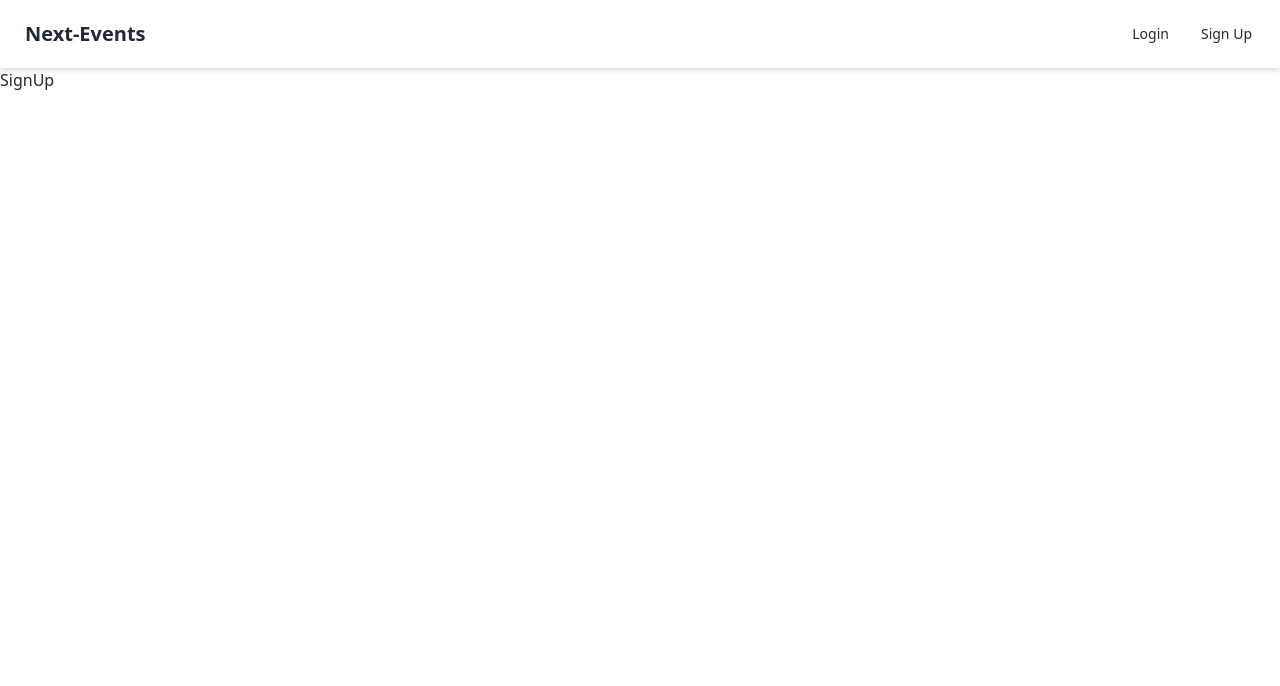
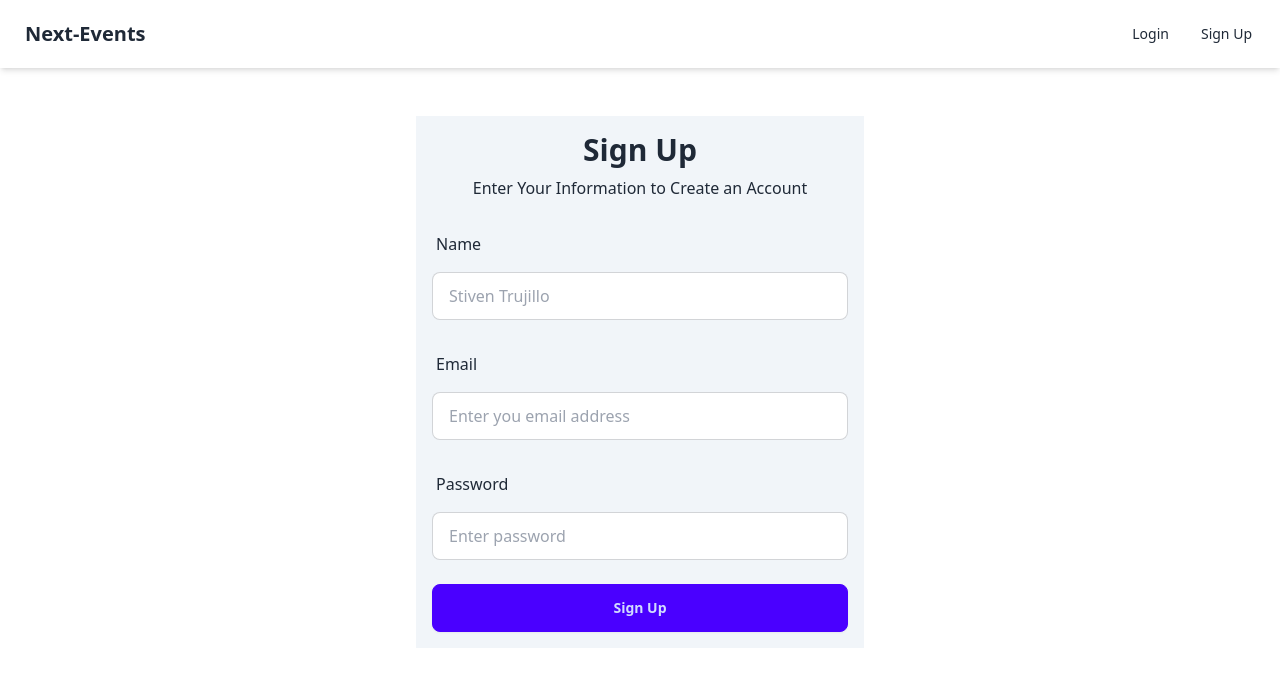
Before and after one commit to stivenjsdev/next-events, a Next.js app: page /signup in a window 1280 px wide. Shown: the top 686 px of the page. Built offline with nearby package versions, Linux system fonts and the light colour scheme.

Commit message:
feat: mongoose, user model, user action, sign up form

```diff
--- a/app/layout.tsx
+++ b/app/layout.tsx
@@ -1,5 +1,6 @@
 import type { Metadata } from "next";
 import localFont from "next/font/local";
+import { Toaster } from "react-hot-toast";
 import Navbar from "../components/Navbar";
 import "./globals.css";
 
@@ -30,6 +31,7 @@ export default function RootLayout({
       <body
         className={`${geistSans.variable} ${geistMono.variable} antialiased`}
       >
+        <Toaster position="bottom-right" />
         <Navbar />
         {children}
       </body>
--- a/app/page.tsx
+++ b/app/page.tsx
@@ -9,7 +9,6 @@ export const metadata: Metadata = {
 
 export default async function Home() {
   const users = await getUser();
-  console.log(users);
 
   return (
     <div className="m-2">
--- a/app/signup/page.tsx
+++ b/app/signup/page.tsx
@@ -1,3 +1,13 @@
+import SignUpForm from "@/components/SignUpForm";
+
 export default function SignUp() {
-  return <div>SignUp</div>;
+  return (
+    <div className="my-12 mx-auto w-full max-w-md p-4 bg-slate-100">
+      <div className="space-y-2 text-center mb-6">
+        <h1 className="text-3xl font-bold">Sign Up</h1>
+        <p>Enter Your Information to Create an Account</p>
+      </div>
+      <SignUpForm />
+    </div>
+  );
 }
--- /dev/null
+++ b/components/SignUpForm.tsx
@@ -0,0 +1,76 @@
+"use client";
+
+import { createUser } from "@/lib/actions/user.action";
+import { FormEvent, useState } from "react";
+import toast from "react-hot-toast";
+
+export default function SignUpForm() {
+  const [email, setEmail] = useState("");
+  const [name, setName] = useState("");
+  const [password, setPassword] = useState("");
+
+  const handleSubmit = async (e: FormEvent) => {
+    e.preventDefault();
+    try {
+      const user = await createUser({ email, name, password });
+
+      if (user) {
+        toast.success("Sign Up Successful");
+      }
+    } catch (error) {
+      console.log(error);
+      toast.error("Sign Up Failed: This email is already registered");
+    }
+  };
+
+  return (
+    <form onSubmit={handleSubmit} className="space-y-6">
+      <div className="space-y-2">
+        <label htmlFor="name" className="label">
+          Name
+        </label>
+        <input
+          type="text"
+          id="name"
+          className="input input-bordered w-full"
+          value={name}
+          onChange={(e) => setName(e.target.value)}
+          placeholder="Stiven Trujillo"
+          required
+        />
+      </div>
+      <div className="space-y-2">
+        <label htmlFor="email" className="label">
+          Email
+        </label>
+        <input
+          type="email"
+          id="email"
+          className="input input-bordered w-full"
+          value={email}
+          onChange={(e) => setEmail(e.target.value)}
+          placeholder="Enter you email address"
+          required
+        />
+      </div>
+      <div className="space-y-2">
+        <label htmlFor="password" className="label">
+          Password
+        </label>
+        <input
+          type="password"
+          id="password"
+          className="input input-bordered w-full"
+          value={password}
+          onChange={(e) => setPassword(e.target.value)}
+          placeholder="Enter password"
+          required
+          minLength={6}
+        />
+      </div>
+      <button type="submit" className="btn btn-primary btn-block mt-4">
+        Sign Up
+      </button>
+    </form>
+  );
+}
--- /dev/null
+++ b/lib/actions/user.action.ts
@@ -0,0 +1,21 @@
+"use server";
+
+import { dbConnect } from "@/lib/dbConnect";
+import { User, UserType } from "@/lib/models/user.model";
+import { CreateUserFormData } from "@/types/form.type";
+import bcrypt from "bcrypt";
+
+export async function createUser(user: CreateUserFormData): Promise<UserType> {
+  await dbConnect();
+
+  const hashedPassword = await bcrypt.hash(user.password, 12);
+
+  const newUser = new User({
+    ...user,
+    password: hashedPassword,
+  });
+
+  await newUser.save();
+
+  return JSON.parse(JSON.stringify(newUser));
+}
--- /dev/null
+++ b/lib/dbConnect.ts
@@ -0,0 +1,29 @@
+import mongoose from "mongoose";
+
+interface MongooseGlobal extends globalThis.Global {
+  mongoose: {
+    conn: mongoose.Mongoose | null;
+    promise: Promise<mongoose.Mongoose> | null;
+  };
+}
+
+declare const global: MongooseGlobal;
+
+const cached = global.mongoose || { conn: null, promise: null };
+const MONGODB_URI = process.env.MONGODB_URI;
+
+export const dbConnect = async () => {
+  if (cached.conn) return cached.conn;
+
+  if (!MONGODB_URI) throw new Error("MongoDB URI is missing");
+
+  cached.promise =
+    cached.promise ||
+    mongoose.connect(MONGODB_URI, {
+      dbName: "next-events",
+      bufferCommands: false,
+    });
+
+  cached.conn = await cached.promise;
+  return cached.conn;
+};
--- /dev/null
+++ b/lib/models/user.model.ts
@@ -0,0 +1,37 @@
+import { Document, Model, Schema, model, models } from "mongoose";
+
+export type UserType = {
+  email: string;
+  name: string;
+  password: string;
+  imageUrl?: string;
+};
+
+export type UserDocumentType = Document & UserType;
+
+const UserSchema = new Schema<UserDocumentType>(
+  {
+    email: {
+      type: String,
+      required: true,
+      unique: true,
+    },
+    name: {
+      type: String,
+      required: true,
+    },
+    password: {
+      type: String,
+      required: true,
+    },
+    imageUrl: {
+      type: String,
+    },
+  },
+  {
+    timestamps: true,
+  }
+);
+
+export const User: Model<UserDocumentType> =
+  models.User || model<UserDocumentType>("User", UserSchema);
--- a/package.json
+++ b/package.json
@@ -9,11 +9,15 @@
     "lint": "next lint"
   },
   "dependencies": {
+    "bcrypt": "^5.1.1",
+    "mongoose": "^8.7.1",
     "next": "14.2.15",
     "react": "^18",
-    "react-dom": "^18"
+    "react-dom": "^18",
+    "react-hot-toast": "^2.4.1"
   },
   "devDependencies": {
+    "@types/bcrypt": "^5.0.2",
     "@types/node": "^20",
     "@types/react": "^18",
     "@types/react-dom": "^18",
--- /dev/null
+++ b/types/form.type.ts
@@ -0,0 +1,6 @@
+export type CreateUserFormData = {
+  name: string;
+  email: string;
+  password: string;
+  imageUrl?: string;
+};
```
Also changed, not shown: 2 other files (tests, documents, lock files or other folders).
